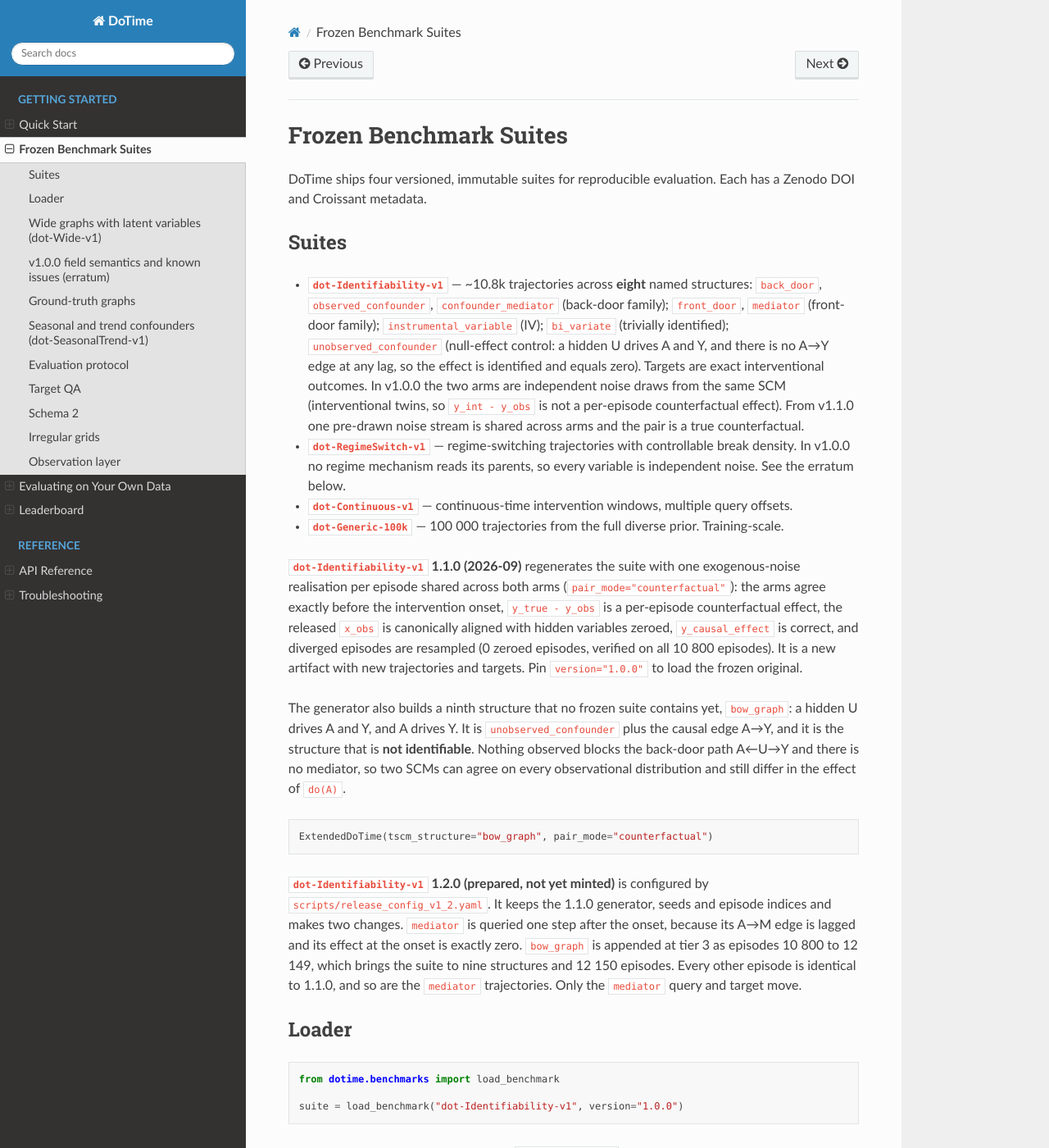
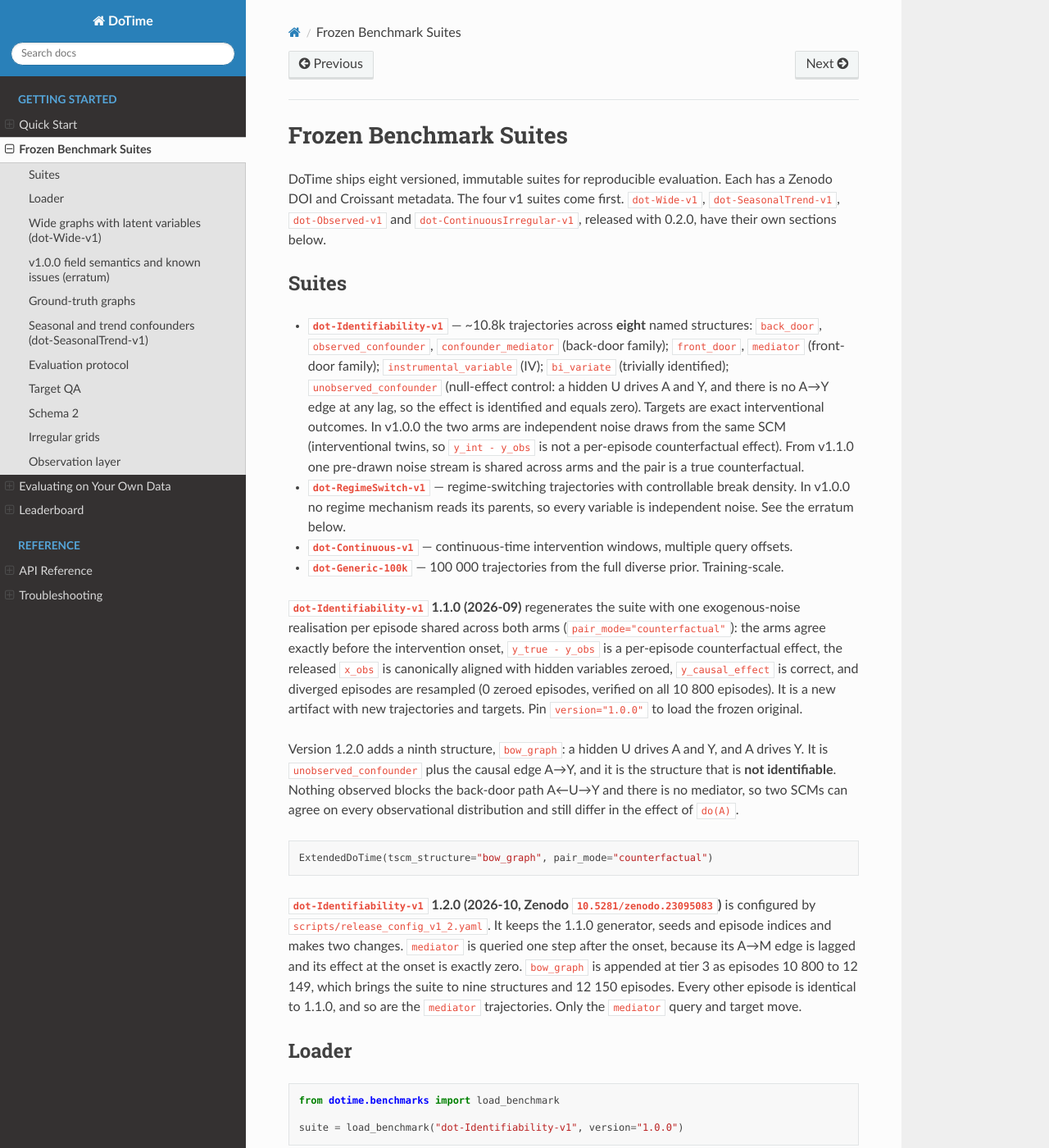
Before and after one commit to thummd/dotime, a Sphinx documentation site: the page built from docs/benchmarks.md, in a window 1280 px wide and 1400 px high. Shown: the whole window at 82% size. Built offline with Sphinx 7.4.7 and the Read the Docs theme 3.1.0, drawn with Linux system fonts in a browser that asks for light colours; some of the changed text lies outside the part shown.

Commit message:
Release 0.2.0: registry ids for the 2026-10 suites, docs, version
The release published dot-Identifiability-v1 1.2.0 as a new version of its
Zenodo concept record and four new suites, each on Zenodo and on the Hugging
Face Hub under a version tag. All five records were checked anonymously
against the local builds: every file and checksum, title, version, concept
DOI, creators, licence and open access.

- Registry: Zenodo record ids, concept DOIs and Hugging Face repos replace
  the LOCAL sentinels of Identifiability 1.2.0 (23095083), SeasonalTrend
  (23095134), Wide (23095148), Observed (23095117) and ContinuousIrregular
  (23095097).
- README: eight suites in the hosted-artifacts table, each with its concept
  DOI (the v1 rows pointed at their 1.0.0 version DOIs), Identifiability
  with 12,150 episodes.
- docs: released wording and concept DOIs in benchmarks.md, eight suites in
  index.md.
- Version 0.2.0 in pyproject.toml, dotime.__version__ and CITATION.cff
  (date-released 2026-10-02). CHANGELOG [0.2.0] lists the released suites
  and the s13 checkpoints.
- tests/test_release_config_provenance.py pins the six configs whose bytes
  still match the config_hash in their released manifest. Their header
  comments still say "prepared" and stay that way, because build_release.py
  hashes the whole file.

````diff
--- a/docs/benchmarks.md
+++ b/docs/benchmarks.md
@@ -1,6 +1,6 @@
 # Frozen Benchmark Suites
 
-DoTime ships four versioned, immutable suites for reproducible evaluation. Each has a Zenodo DOI and Croissant metadata.
+DoTime ships eight versioned, immutable suites for reproducible evaluation. Each has a Zenodo DOI and Croissant metadata. The four v1 suites come first. `dot-Wide-v1`, `dot-SeasonalTrend-v1`, `dot-Observed-v1` and `dot-ContinuousIrregular-v1`, released with 0.2.0, have their own sections below.
 
 ## Suites
 
@@ -11,7 +11,7 @@
 
 **`dot-Identifiability-v1` 1.1.0 (2026-09)** regenerates the suite with one exogenous-noise realisation per episode shared across both arms (`pair_mode="counterfactual"`): the arms agree exactly before the intervention onset, `y_true - y_obs` is a per-episode counterfactual effect, the released `x_obs` is canonically aligned with hidden variables zeroed, `y_causal_effect` is correct, and diverged episodes are resampled (0 zeroed episodes, verified on all 10 800 episodes). It is a new artifact with new trajectories and targets. Pin `version="1.0.0"` to load the frozen original.
 
-The generator also builds a ninth structure that no frozen suite contains yet,
+Version 1.2.0 adds a ninth structure,
 `bow_graph`: a hidden U drives A and Y, and A drives Y. It is
 `unobserved_confounder` plus the causal edge A→Y, and it is the structure that
 is **not identifiable**. Nothing observed blocks the back-door path A←U→Y and
@@ -22,7 +22,7 @@
 ExtendedDoTime(tscm_structure="bow_graph", pair_mode="counterfactual")
 ```
 
-**`dot-Identifiability-v1` 1.2.0 (prepared, not yet minted)** is configured by
+**`dot-Identifiability-v1` 1.2.0 (2026-10, Zenodo `10.5281/zenodo.23095083`)** is configured by
 `scripts/release_config_v1_2.yaml`. It keeps the 1.1.0 generator, seeds and
 episode indices and makes two changes. `mediator` is queried one step after the
 onset, because its A→M edge is lagged and its effect at the onset is exactly
@@ -42,7 +42,7 @@
 On first access the suite is fetched into `~/.cache/dotime/` — from the Hugging Face
 mirror ([`thummd/dot-*`](https://huggingface.co/thummd)) by default, falling back to the
 Zenodo archive of record (concept DOIs `10.5281/zenodo.20846063`, `.20846073`, `.20845980`,
-`.20845982`, each resolving to the latest archived version) — and md5-verified
+`.20845982` for the v1 suites and `10.5281/zenodo.23095147` (dot-Wide-v1), `10.5281/zenodo.23095133` (dot-SeasonalTrend-v1), `10.5281/zenodo.23095116` (dot-Observed-v1), `10.5281/zenodo.23095096` (dot-ContinuousIrregular-v1), each resolving to the latest archived version) — and md5-verified
 against the manifest. Pass `force_download=True` to
 re-fetch. Override the cache with `$DOTIME_CACHE` or `cache_dir=`.
 
@@ -456,8 +456,8 @@
 fraction of `T` recovers the row, so a suite with irregular grids declares the
 `"time/span"` encoding, which resolves each row from `obs_times`.
 
-`scripts/release_config_continuous_irregular.yaml` prepares
-`dot-ContinuousIrregular-v1` 1.0.0, which is not built yet. It has the
+`scripts/release_config_continuous_irregular.yaml` defines
+`dot-ContinuousIrregular-v1` 1.0.0. It has the
 structures, `T = 200`, episode count (9,999) and suite seed of
 `dot-Continuous-v1`, with one third of the episodes on each schedule: `regular`,
 `jittered` (`dt = 1`, `jitter = 0.5`, 2 sub-steps) and `poisson` (`rate = 1`,
@@ -560,7 +560,7 @@
 rounds a value halfway between two steps to the even one. MNAR compares the
 latent value strictly with its threshold.
 
-**`dot-Observed-v1` (prepared, not built).**
+**`dot-Observed-v1` 1.0.0.**
 `scripts/release_config_observed_v1.yaml` observes the first 100 latent
 episodes of each structure of the `dot-Identifiability-v1` v1.2 protocol (the
 same seeds and shared-noise pairs, with `mediator` queried at offset 1). The
--- a/pyproject.toml
+++ b/pyproject.toml
@@ -12,7 +12,7 @@
 
 [project]
 name = "dotime"
-version = "0.1.3"
+version = "0.2.0"
 description = "Synthetic temporal structural causal models with interventions for causal foundation models"
 readme = "README.md"
 requires-python = ">=3.10"
--- a/src/dotime/__init__.py
+++ b/src/dotime/__init__.py
@@ -29,7 +29,7 @@
 import importlib
 from typing import TYPE_CHECKING
 
-__version__ = "0.1.3"
+__version__ = "0.2.0"
 
 # --------------------------------------------------------------------------- #
 # Eager core (core runtime deps only)
````
Also changed, not shown: CHANGELOG.md (+15 -5 lines), README.md (+12 -6 lines), docs/index.md (+1 -1 lines), docs/quickstart.md (+1 -1 lines), results/reference/continuous_irregular/README.md, 3 other files.
